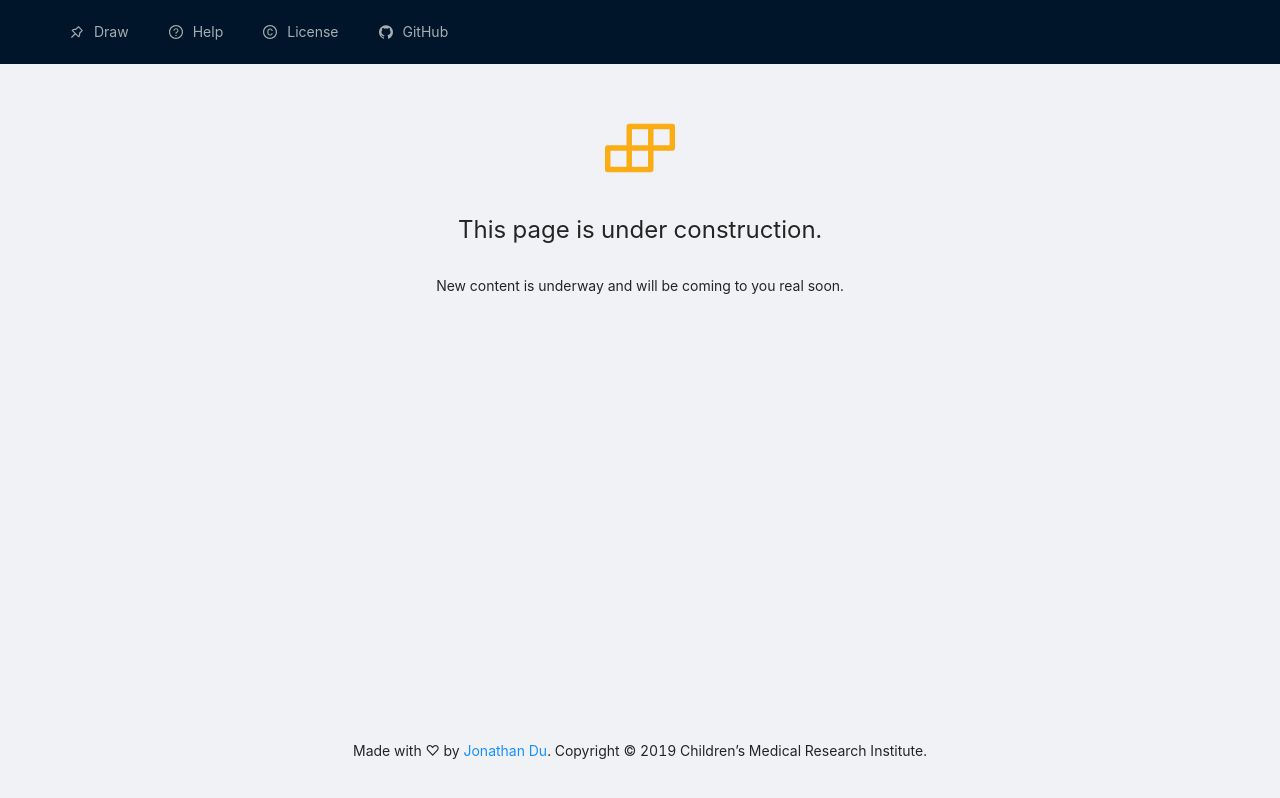
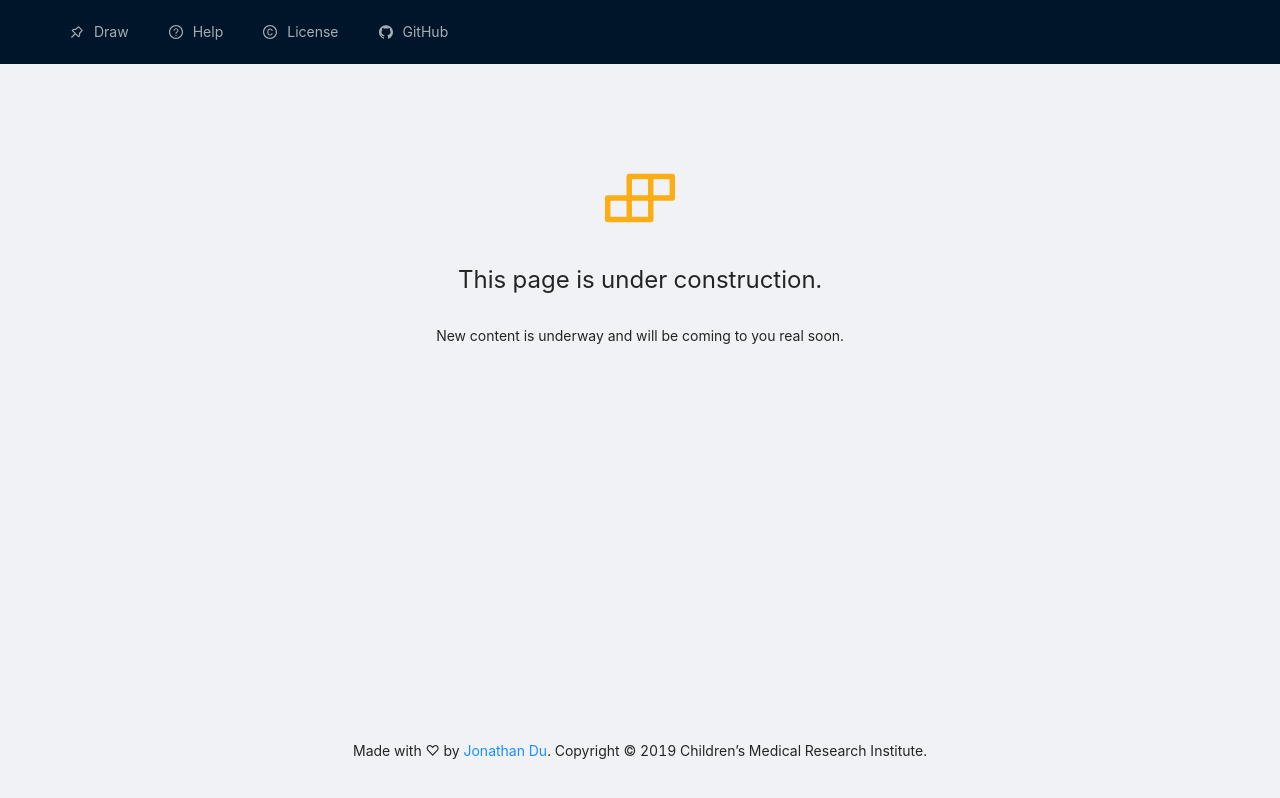
Before and after one commit to ChildrensMedicalResearchInstitute/ptm-visquant, a React (Create React App) app in the folder visquant/: page /#/ in a window 1280 px wide. Built offline with nearby package versions, Linux system fonts and the light colour scheme.

Commit message:
Pad vertical and format code

```diff
--- a/visquant/src/visquant/ContentFromMarkdown.js
+++ b/visquant/src/visquant/ContentFromMarkdown.js
@@ -1,8 +1,8 @@
+import { PageNotFound, ServerError } from "./HttpResult";
 import { Skeleton } from "antd";
 import PropTypes from "prop-types";
 import React from "react";
 import ReactMarkdown from "react-markdown";
-import { PageNotFound, ServerError } from "./HttpResult";
 
 const Status = {
   PENDING: "pending",
@@ -59,9 +59,10 @@ class ContentFromMarkdown extends React.Component {
       case Status.PENDING:
         return <Skeleton active />;
       case Status.RESOLVED:
-        return this.state.httpResponseCode === 404
-          ? <PageNotFound />
-          : <ReactMarkdown source={this.state.content} />;
+        if (this.state.httpResponseCode === 404) {
+          <PageNotFound />;
+        }
+        return <ReactMarkdown source={this.state.content} />;
       case Status.REJECTED:
         return <ServerError />;
     }
--- a/visquant/src/visquant/Page.js
+++ b/visquant/src/visquant/Page.js
@@ -12,7 +12,7 @@ const { Content, Footer } = Layout;
 const Page = () => (
   <Layout className="layout" style={{ minHeight: "100vh" }}>
     <TopNav></TopNav>
-    <Content style={{ padding: "0 50px" }}>
+    <Content style={{ padding: "50px" }}>
       <Switch>
         <Route path="/" exact component={UnderConstruction} />
         <Route path="/how-to/:subpage?" component={HelpPage} />
```
